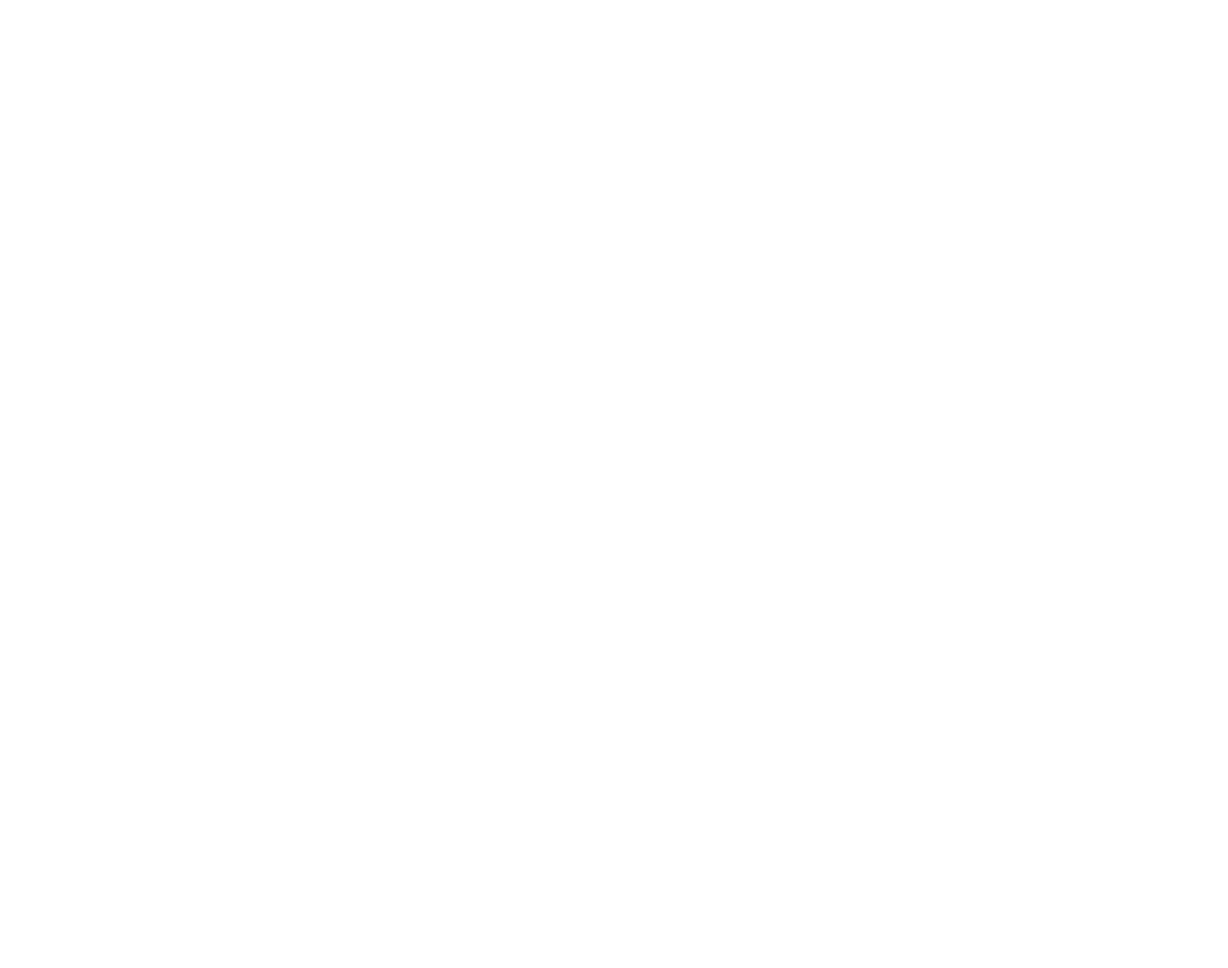
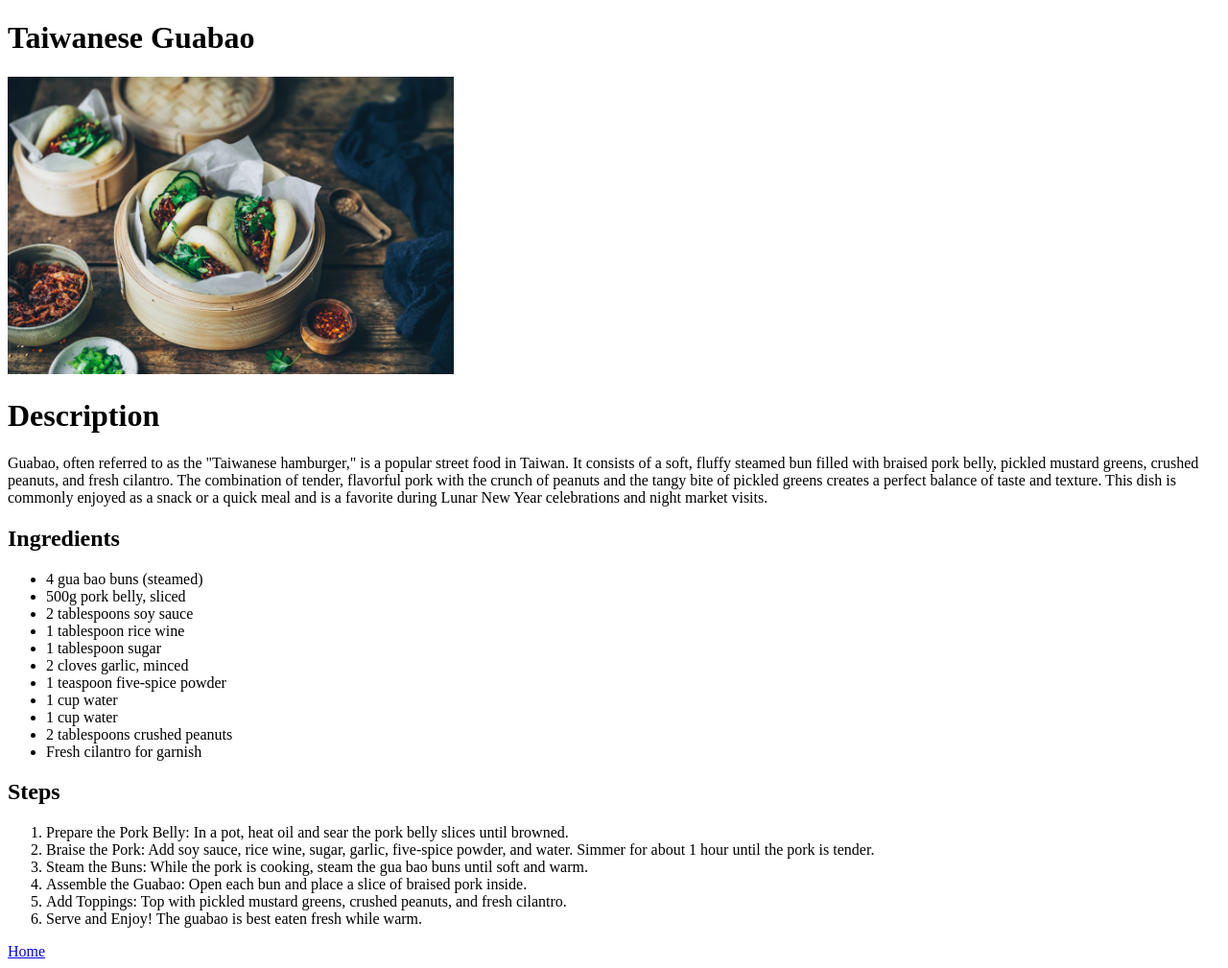
Before and after one commit to Louna861/odin-recipes, a plain HTML site: page recipes/taiwanese-guabao.html in a window 1280 px wide. Shown: the whole page at 96% size. Before the commit the page ends 800 px from the top, so only its background shows below. Drawn offline with Linux system fonts and the light colour scheme.

Commit message:
saved the modifications

```diff
--- a/recipes/taiwanese-guabao.html
+++ b/recipes/taiwanese-guabao.html
@@ -0,0 +1,38 @@
+<!DOCTYPE html>
+<html lang="en">
+<head>
+    <meta charset="UTF-8">
+    <meta name="viewport" content="width=device-width, initial-scale=1.0">
+    <title>Taiwanese Guabao</title>
+</head>
+<body>
+    <h1>Taiwanese Guabao</h1>
+    <img src="../images/guabao.jpeg" alt="taiwanese guabao" height="310">
+    <H1>Description</H1>
+    <p> Guabao, often referred to as the "Taiwanese hamburger," is a popular street food in Taiwan. It consists of a soft, fluffy steamed bun filled with braised pork belly, pickled mustard greens, crushed peanuts, and fresh cilantro. The combination of tender, flavorful pork with the crunch of peanuts and the tangy bite of pickled greens creates a perfect balance of taste and texture. This dish is commonly enjoyed as a snack or a quick meal and is a favorite during Lunar New Year celebrations and night market visits.</p>
+    <h2>Ingredients</h2>
+    <ul>
+        <li>4 gua bao buns (steamed)</li>
+        <li>500g pork belly, sliced</li>
+        <li>2 tablespoons soy sauce</li>
+        <li>1 tablespoon rice wine</li>
+        <li>1 tablespoon sugar</li>
+        <li>2 cloves garlic, minced</li>
+        <li>1 teaspoon five-spice powder</li>
+        <li>1 cup water</li>
+        <li>1 cup water</li>
+        <li>2 tablespoons crushed peanuts</li>
+        <li>Fresh cilantro for garnish</li>
+    </ul>
+    <h2>Steps</h2>
+    <ol>
+        <li>Prepare the Pork Belly: In a pot, heat oil and sear the pork belly slices until browned.</li>
+        <li>Braise the Pork: Add soy sauce, rice wine, sugar, garlic, five-spice powder, and water. Simmer for about 1 hour until the pork is tender.</li>
+        <li>Steam the Buns: While the pork is cooking, steam the gua bao buns until soft and warm.</li>
+        <li>Assemble the Guabao: Open each bun and place a slice of braised pork inside.</li>
+        <li>Add Toppings: Top with pickled mustard greens, crushed peanuts, and fresh cilantro.</li>
+        <li>Serve and Enjoy! The guabao is best eaten fresh while warm.</li>
+    </ol>
+    <a href="../index.html">Home</a>
+</body>
+</html>
```
Also changed, not shown: index.html (+2 -2 lines).
